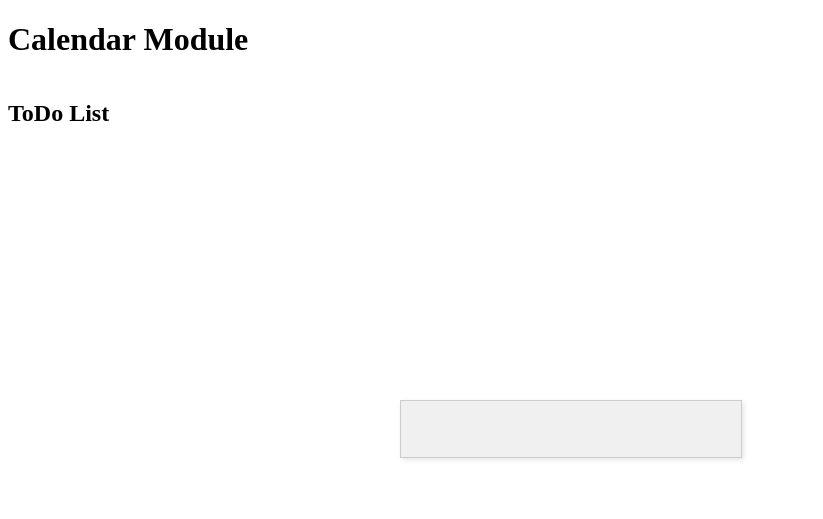
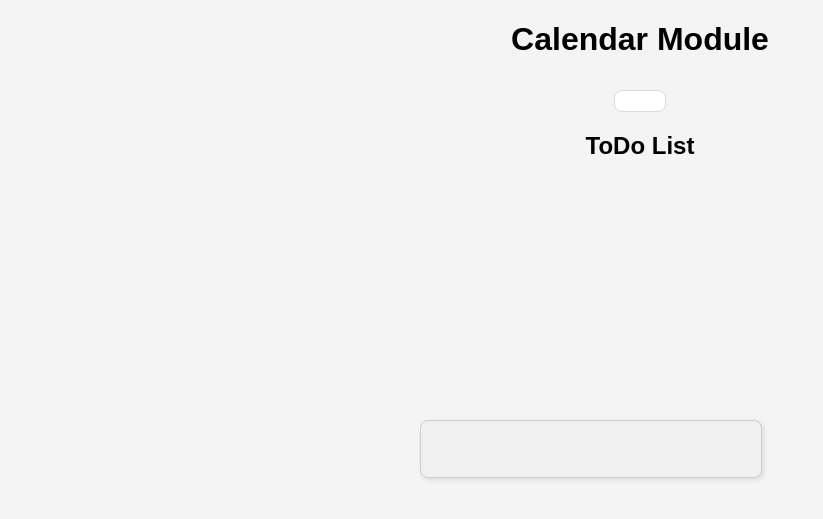
Before and after one commit to shirota111/shirota111.github.io, a PHP site: page /module.html in a window 1280 px wide. Shown: the top 519 px of the page, without its empty margins (0-823 px from the left). Run offline with PHP 8.4, Linux system fonts and the light colour scheme.

Commit message:
module1.css の更新

```diff
--- a/module1.css
+++ b/module1.css
@@ -1,23 +1,60 @@
-/* module1.css */
+/* プルダウンメニューのスタイリング */
+#monthSelector {
+    margin-bottom: 10px; /* プルダウンとカレンダーの間にスペースを追加 */
+    padding: 5px;
+    font-size: 16px;
+    border: 1px solid #ccc;
+    border-radius: 4px;
+    background-color: #f9f9f9;
+}
 
+/* カレンダー全体のスタイリング */
 #calendar {
     display: grid;
-    grid-template-columns: repeat(7, 1fr);
-    gap: 10px;
-    margin: 20px 0;
+    grid-template-columns: repeat(7, 1fr); /* 7列のグリッド */
+    gap: 5px; /* 日付要素間の隙間 */
+    margin-top: 10px;
+    border: 1px solid #ddd;
+    padding: 10px;
+    background-color: #fff;
+    border-radius: 8px;
 }
 
+/* カレンダーの日付要素のスタイリング */
 .calendar-day {
-    width: 50px;
-    height: 50px;
     display: flex;
     justify-content: center;
     align-items: center;
-    background-color: lightblue;
-    border: 1px solid #ccc;
+    padding: 10px;
+    border: 1px solid #ddd;
+    border-radius: 4px;
+    background-color: #f9f9f9;
     cursor: pointer;
 }
 
 .calendar-day:hover {
-    background-color: lightcoral;
+    background-color: #e0e0e0;
 }
+
+/* 全体レイアウトの調整 */
+body {
+    font-family: Arial, sans-serif;
+    margin: 0;
+    padding: 0;
+    display: flex;
+    flex-direction: column;
+    align-items: center;
+    background-color: #f4f4f4;
+}
+
+.calendar-container,
+.todo-container,
+.log-container {
+    margin: 20px;
+    padding: 20px;
+    border: 1px solid #ddd;
+    border-radius: 8px;
+    background-color: #fff;
+    width: 100%;
+    max-width: 600px;
+}
```
